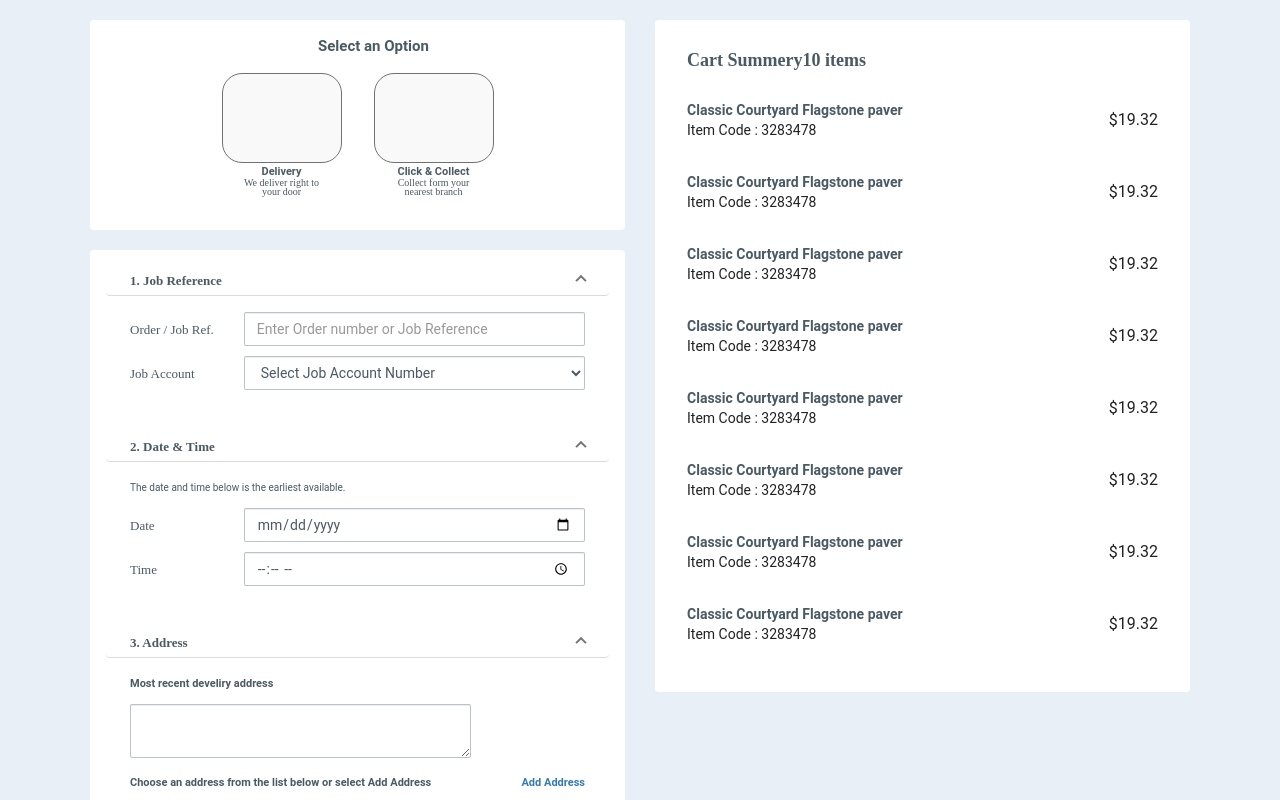
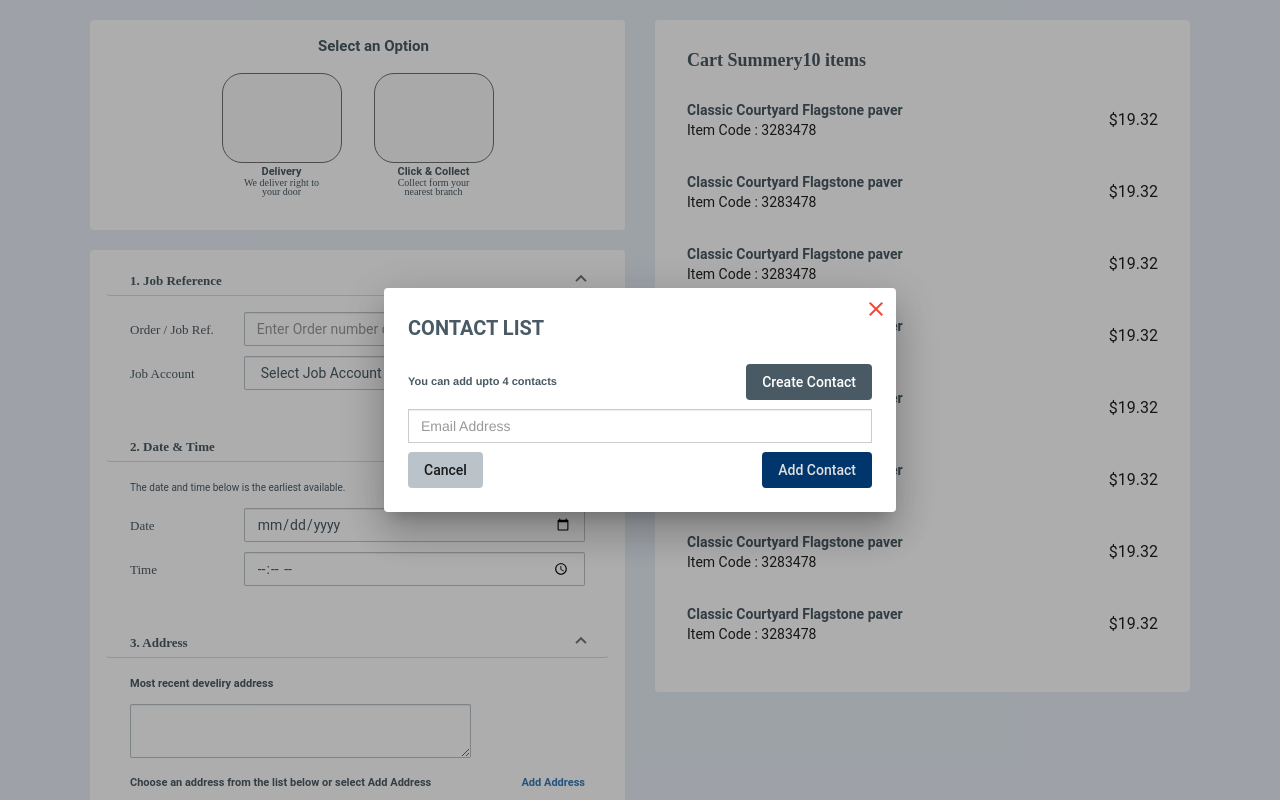
Before and after one commit to kumaresan-subramani/tradeplus_checkout, an Angular app: page / in a window 1280 px wide. Shown: the top 800 px of the page. Built offline with nearby package versions, Linux system fonts and the light colour scheme.

Commit message:
dialog issues

```diff
--- a/src/app/app.component.ts
+++ b/src/app/app.component.ts
@@ -74,7 +74,7 @@ export class AppComponent {
   constructor(public dialog: MatDialog) {}
 
   ngOnInit(): void {
-    // this.openDialog();
+    this.openDialog();
   }
 
   openDialog(tempName?:string): void {
--- a/src/app/dialog/dialog.component.html
+++ b/src/app/dialog/dialog.component.html
@@ -8,8 +8,7 @@
     [ngTemplateOutletContext]="{ $implicit: true }"></ng-container> -->
 
 <ng-container [ngTemplateOutlet]="false ? createContact_Template :
-    deliveryAddress_Template"
-    [ngTemplateOutletContext]="{ $implicit: true }"></ng-container>
+contactList_Template" [ngTemplateOutletContext]="{ $implicit: true }"></ng-container>
 
 <ng-template #createContact_Template>
     <h1 mat-dialog-title>CREATE CONTACT</h1>
@@ -39,18 +38,47 @@
                 <mat-radio-button value="2">No</mat-radio-button>
             </mat-radio-group>
         </div>
-
     </div>
-    <div mat-dialog-actions>
-        <button mat-button (click)="onNoClick()" class="cancel_button">Cancel</button>
-        <button mat-button class="crete_button" [mat-dialog-close]="data.animal" cdkFocusInitial>Create</button>
+    <!-- <div mat-dialog-actions> -->
+    <div class="row">
+        <div class='col-sm-6'>
+            <button mat-button (click)="onNoClick()" class="cancel_button">Cancel</button>
+        </div>
+        <div class='col-sm-6'>
+            <button mat-button class="crete_button" [mat-dialog-close]="data.animal" cdkFocusInitial>Create
+            </button>
+        </div>
     </div>
+    <!-- </div> -->
 </ng-template>
 
 <ng-template #contactList_Template>
-    <a
-        href="https://xd.adobe.com/view/531b4b11-a9d0-4ef0-824d-76d427acae54-0648/screen/37432d9d-5a8a-41b5-9214-1938d4b3b157/specs/">design
-        this dialog here</a>
+    <h1 mat-dialog-title>CONTACT LIST</h1>
+    <div mat-dialog-content>
+        <div class="row" style="margin-bottom: 2%;">
+            <div class='col-sm-6 contact-list-title'>You can add upto 4 contacts</div>
+            <div class='col-sm-6'>
+                <button mat-button (click)="createContact()" class="createContact">Create Contact</button>
+            </div>
+        </div>
+
+        <div class="dialog-form-container">
+            <input type="text" class="form-control" style="margin-left:0" id="Email" placeholder="Email Address"
+                required>
+        </div>
+
+    </div>
+    <!-- <div mat-dialog-actions> -->
+    <div class="row">
+        <div class='col-sm-6'>
+            <button mat-button (click)="onNoClick()" class="cancel_button">Cancel</button>
+        </div>
+        <div class='col-sm-6'>
+            <button mat-button class="crete_button" [mat-dialog-close]="data.animal" cdkFocusInitial>Add
+                Contact</button>
+        </div>
+    </div>
+    <!-- </div> -->
 </ng-template>
 
 <ng-template #deliveryAddress_Template>
@@ -62,10 +90,17 @@
             <textarea class="form-control" id="address" required></textarea>
         </div>
     </div>
-    <div mat-dialog-actions>
-        <button mat-button (click)="onNoClick()" class="cancel_button">Cancel</button>
-        <button mat-button class="crete_button" [mat-dialog-close]="data.animal" cdkFocusInitial>Create</button>
+    <!-- <div mat-dialog-actions> -->
+    <div class="row">
+        <div class='col-sm-6'>
+            <button mat-button (click)="onNoClick()" class="cancel_button">Cancel</button>
+        </div>
+        <div class='col-sm-6'>
+            <button mat-button class="crete_button" [mat-dialog-close]="data.animal" cdkFocusInitial>Create
+            </button>
+        </div>
     </div>
+    <!-- </div> -->
 </ng-template>
 
 <ng-template #addBranch_Template>
--- a/src/app/dialog/dialog.component.scss
+++ b/src/app/dialog/dialog.component.scss
@@ -29,12 +29,17 @@ body {
     font-weight: bold !important;
   }
   .crete_button {
-    margin-left: 73% !important;
+    float: right;
     background: #003d7a 0% 0% no-repeat padding-box;
     color: #fff;
   }
   .cancel_button {
     background: #77889380 0% 0% no-repeat padding-box;
+  }
+  .createContact {
+    background-color: #495a64;
+    color: #fff;
+    float: right;
   }
 }
 
@@ -78,3 +83,15 @@ body {
     width: 50%;
   }
 }
+
+.contact-list-title {
+  font-size: 11px;
+  color: #495a64;
+  letter-spacing: 0px;
+  opacity: 1;
+  padding-top: 10px;
+  font-weight: 700;
+  a {
+    float: right;
+  }
+}
--- a/src/app/dialog/dialog.component.ts
+++ b/src/app/dialog/dialog.component.ts
@@ -9,7 +9,7 @@ import {
   selector: "app-dialog",
   templateUrl: "dialog.component.html",
   styleUrls: ["dialog.component.scss"],
-  encapsulation: ViewEncapsulation.None,
+  encapsulation: ViewEncapsulation.None
 })
 export class DialogComponent {
   createContact_Template: boolean = false;
@@ -17,6 +17,7 @@ export class DialogComponent {
   deliveryAddress_Template: boolean = false;
   addBranch_Template: boolean = false;
 
+  check = true;
   constructor(
     public dialogRef: MatDialogRef<DialogComponent>,
     @Inject(MAT_DIALOG_DATA) public data: any
@@ -43,6 +44,8 @@ export class DialogComponent {
     //   this.data.templateName == "addBranch_Template" ? true : false;
   }
 
+  createContact(tempName?: string) {}
+
   onNoClick(): void {
     this.dialogRef.close();
   }
```
